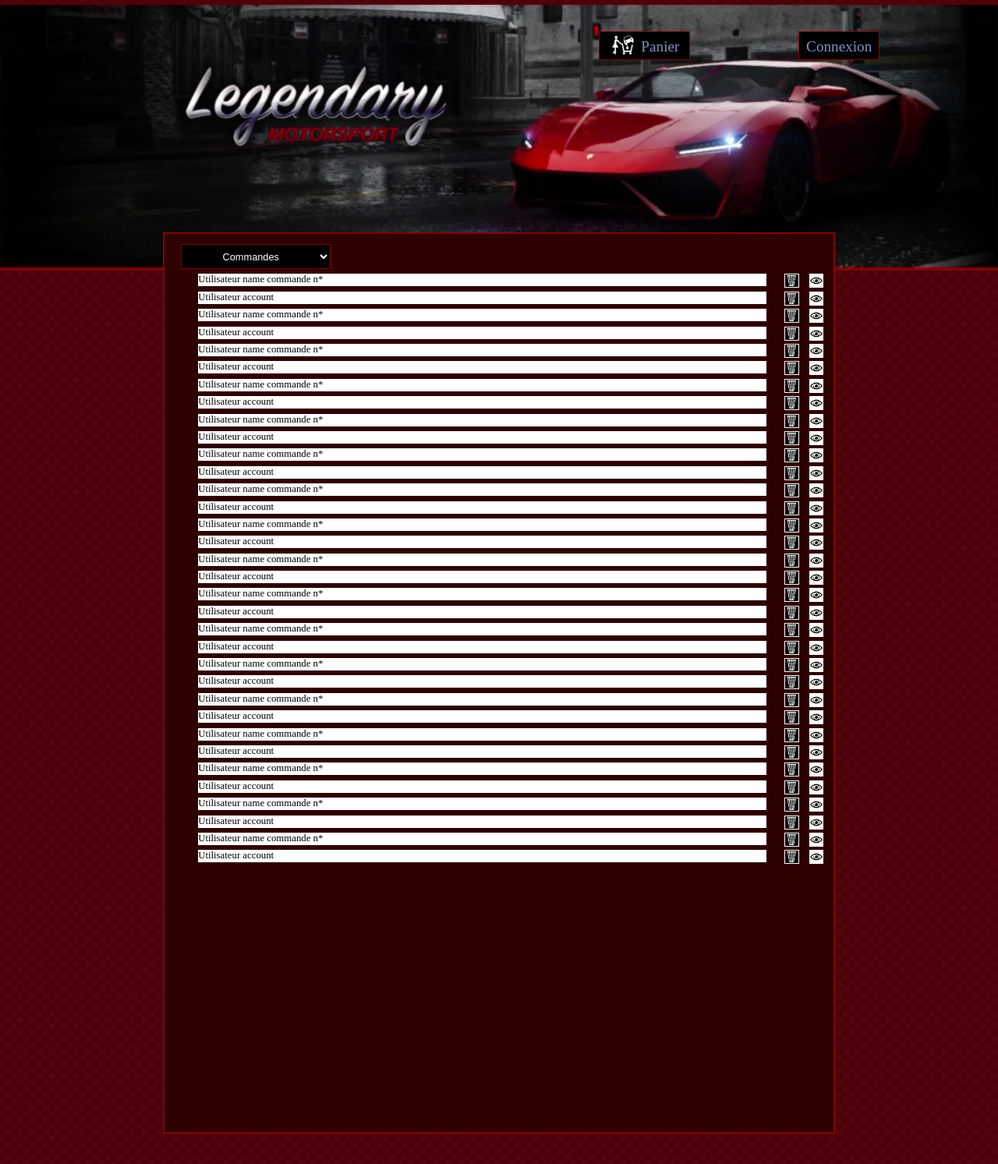
After one commit to michaelchevallier/phprush00, a PHP site: page /admin.php in a window 1280 px wide. The commit adds this page. Shown: the top 1493 px of the page at 78% size. Run offline with PHP 8.4, Linux system fonts and the light colour scheme.

Commit message:
admin en cours

```diff
--- /dev/null
+++ b/admin.php
@@ -0,0 +1,369 @@
+<?php
+session_start()
+?>
+<HTML>
+<HEAD>
+	<meta charset="utf-8" />
+	<TITLE>Legendary Motorsports</TITLE>
+	<link rel="stylesheet" type="text/css" href="sources/index.css" />
+
+</HEAD>
+<BODY>
+	<DIV id="banner">
+		<span>
+			<a href="index.php"><img id="banner_img" SRC = "sources/images/banner-img.png" alt="Legendary Motorsport">
+			</a>
+		</span>
+		<ul id="panier_menu">
+			<a href="panier.php">Panier
+				<img id="panier_black_menu" src="sources/images/panier_black.jpg">
+			</a>
+		</ul>
+		<ul id="body_menu">
+			<li id="connexion">Connexion
+				<ul id="scroll_menu">
+				<form action="create.php" method="POST">
+					<table id="table_scroll_menu"><tr><td>Identifiant: </td><td><input type="text" name="login" id="login"/></td></tr>
+						<tr><td>Mot de passe: </td><td><input type="password" name="passwd" id="pass"/></td>
+						<td><input id="connexion" type="submit" name="submit" value="OK" /></td></tr>
+					</table>
+				</form>
+					<li id="new_account_link"><a href="#">Cr&eacute;er un nouveau compte</a></li>
+				</ul>
+			</li>
+		</ul>
+	</DIV>
+	<DIV id="core" style="min-height:90vw">
+		<select name="select_task" id="admin_select_task">
+  			<option id="admin_commandes" value="commandes" selected>Commandes</option>
+  			<option id="admin_compte" value="compte">Comptes utilisateurs</option>
+  			<option id="admin_produits" value="produits">Gestion produits</option>
+		</select>
+		<div>
+			<DIV class="commandes">
+				Utilisateur name commande n*
+			</DIV>
+			<form action="admin_view.php" method="GET">
+				<img class="admin_view" src="sources/images/oeil.png">
+			</form>
+			<form action="admin_destroy.php" method="GET">
+				<img class="admin_destroy" src="sources/images/trash.jpg">
+			</form>
+
+			<DIV class="compte">
+				Utilisateur account
+			</DIV>
+			<form action="admin_view.php" method="GET">
+				<img class="admin_view" src="sources/images/oeil.png">
+			</form>
+			<form action="admin_destroy.php" method="GET">
+				<img class="admin_destroy" src="sources/images/trash.jpg">
+			</form>
+			<DIV class="commandes">
+				Utilisateur name commande n*
+			</DIV>
+			<form action="admin_view.php" method="GET">
+				<img class="admin_view" src="sources/images/oeil.png">
+			</form>
+			<form action="admin_destroy.php" method="GET">
+				<img class="admin_destroy" src="sources/images/trash.jpg">
+			</form>
+
+			<DIV class="compte">
+				Utilisateur account
+			</DIV>
+			<form action="admin_view.php" method="GET">
+				<img class="admin_view" src="sources/images/oeil.png">
+			</form>
+			<form action="admin_destroy.php" method="GET">
+				<img class="admin_destroy" src="sources/images/trash.jpg">
+			</form>
+			<DIV class="commandes">
+				Utilisateur name commande n*
+			</DIV>
+			<form action="admin_view.php" method="GET">
+				<img class="admin_view" src="sources/images/oeil.png">
+			</form>
+			<form action="admin_destroy.php" method="GET">
+				<img class="admin_destroy" src="sources/images/trash.jpg">
+			</form>
+
+			<DIV class="compte">
+				Utilisateur account
+			</DIV>
+			<form action="admin_view.php" method="GET">
+				<img class="admin_view" src="sources/images/oeil.png">
+			</form>
+			<form action="admin_destroy.php" method="GET">
+				<img class="admin_destroy" src="sources/images/trash.jpg">
+			</form>
+			<DIV class="commandes">
+				Utilisateur name commande n*
+			</DIV>
+			<form action="admin_view.php" method="GET">
+				<img class="admin_view" src="sources/images/oeil.png">
+			</form>
+			<form action="admin_destroy.php" method="GET">
+				<img class="admin_destroy" src="sources/images/trash.jpg">
+			</form>
+
+			<DIV class="compte">
+				Utilisateur account
+			</DIV>
+			<form action="admin_view.php" method="GET">
+				<img class="admin_view" src="sources/images/oeil.png">
+			</form>
+			<form action="admin_destroy.php" method="GET">
+				<img class="admin_destroy" src="sources/images/trash.jpg">
+			</form>
+			<DIV class="commandes">
+				Utilisateur name commande n*
+			</DIV>
+			<form action="admin_view.php" method="GET">
+				<img class="admin_view" src="sources/images/oeil.png">
+			</form>
+			<form action="admin_destroy.php" method="GET">
+				<img class="admin_destroy" src="sources/images/trash.jpg">
+			</form>
+
+			<DIV class="compte">
+				Utilisateur account
+			</DIV>
+			<form action="admin_view.php" method="GET">
+				<img class="admin_view" src="sources/images/oeil.png">
+			</form>
+			<form action="admin_destroy.php" method="GET">
+				<img class="admin_destroy" src="sources/images/trash.jpg">
+			</form>
+			<DIV class="commandes">
+				Utilisateur name commande n*
+			</DIV>
+			<form action="admin_view.php" method="GET">
+				<img class="admin_view" src="sources/images/oeil.png">
+			</form>
+			<form action="admin_destroy.php" method="GET">
+				<img class="admin_destroy" src="sources/images/trash.jpg">
+			</form>
+
+			<DIV class="compte">
+				Utilisateur account
+			</DIV>
+			<form action="admin_view.php" method="GET">
+				<img class="admin_view" src="sources/images/oeil.png">
+			</form>
+			<form action="admin_destroy.php" method="GET">
+				<img class="admin_destroy" src="sources/images/trash.jpg">
+			</form>
+			<DIV class="commandes">
+				Utilisateur name commande n*
+			</DIV>
+			<form action="admin_view.php" method="GET">
+				<img class="admin_view" src="sources/images/oeil.png">
+			</form>
+			<form action="admin_destroy.php" method="GET">
+				<img class="admin_destroy" src="sources/images/trash.jpg">
+			</form>
+
+			<DIV class="compte">
+				Utilisateur account
+			</DIV>
+			<form action="admin_view.php" method="GET">
+				<img class="admin_view" src="sources/images/oeil.png">
+			</form>
+			<form action="admin_destroy.php" method="GET">
+				<img class="admin_destroy" src="sources/images/trash.jpg">
+			</form>
+			<DIV class="commandes">
+				Utilisateur name commande n*
+			</DIV>
+			<form action="admin_view.php" method="GET">
+				<img class="admin_view" src="sources/images/oeil.png">
+			</form>
+			<form action="admin_destroy.php" method="GET">
+				<img class="admin_destroy" src="sources/images/trash.jpg">
+			</form>
+
+			<DIV class="compte">
+				Utilisateur account
+			</DIV>
+			<form action="admin_view.php" method="GET">
+				<img class="admin_view" src="sources/images/oeil.png">
+			</form>
+			<form action="admin_destroy.php" method="GET">
+				<img class="admin_destroy" src="sources/images/trash.jpg">
+			</form>
+			<DIV class="commandes">
+				Utilisateur name commande n*
+			</DIV>
+			<form action="admin_view.php" method="GET">
+				<img class="admin_view" src="sources/images/oeil.png">
+			</form>
+			<form action="admin_destroy.php" method="GET">
+				<img class="admin_destroy" src="sources/images/trash.jpg">
+			</form>
+
+			<DIV class="compte">
+				Utilisateur account
+			</DIV>
+			<form action="admin_view.php" method="GET">
+				<img class="admin_view" src="sources/images/oeil.png">
+			</form>
+			<form action="admin_destroy.php" method="GET">
+				<img class="admin_destroy" src="sources/images/trash.jpg">
+			</form>
+			<DIV class="commandes">
+				Utilisateur name commande n*
+			</DIV>
+			<form action="admin_view.php" method="GET">
+				<img class="admin_view" src="sources/images/oeil.png">
+			</form>
+			<form action="admin_destroy.php" method="GET">
+				<img class="admin_destroy" src="sources/images/trash.jpg">
+			</form>
+
+			<DIV class="compte">
+				Utilisateur account
+			</DIV>
+			<form action="admin_view.php" method="GET">
+				<img class="admin_view" src="sources/images/oeil.png">
+			</form>
+			<form action="admin_destroy.php" method="GET">
+				<img class="admin_destroy" src="sources/images/trash.jpg">
+			</form>
+			<DIV class="commandes">
+				Utilisateur name commande n*
+			</DIV>
+			<form action="admin_view.php" method="GET">
+				<img class="admin_view" src="sources/images/oeil.png">
+			</form>
+			<form action="admin_destroy.php" method="GET">
+				<img class="admin_destroy" src="sources/images/trash.jpg">
+			</form>
+
+			<DIV class="compte">
+				Utilisateur account
+			</DIV>
+			<form action="admin_view.php" method="GET">
+				<img class="admin_view" src="sources/images/oeil.png">
+			</form>
+			<form action="admin_destroy.php" method="GET">
+				<img class="admin_destroy" src="sources/images/trash.jpg">
+			</form>
+			<DIV class="commandes">
+				Utilisateur name commande n*
+			</DIV>
+			<form action="admin_view.php" method="GET">
+				<img class="admin_view" src="sources/images/oeil.png">
+			</form>
+			<form action="admin_destroy.php" method="GET">
+				<img class="admin_destroy" src="sources/images/trash.jpg">
+			</form>
+
+			<DIV class="compte">
+				Utilisateur account
+			</DIV>
+			<form action="admin_view.php" method="GET">
+				<img class="admin_view" src="sources/images/oeil.png">
+			</form>
+			<form action="admin_destroy.php" method="GET">
+				<img class="admin_destroy" src="sources/images/trash.jpg">
+			</form>
+			<DIV class="commandes">
+				Utilisateur name commande n*
+			</DIV>
+			<form action="admin_view.php" method="GET">
+				<img class="admin_view" src="sources/images/oeil.png">
+			</form>
+			<form action="admin_destroy.php" method="GET">
+				<img class="admin_destroy" src="sources/images/trash.jpg">
+			</form>
+
+			<DIV class="compte">
+				Utilisateur account
+			</DIV>
+			<form action="admin_view.php" method="GET">
+				<img class="admin_view" src="sources/images/oeil.png">
+			</form>
+			<form action="admin_destroy.php" method="GET">
+				<img class="admin_destroy" src="sources/images/trash.jpg">
+			</form>
+			<DIV class="commandes">
+				Utilisateur name commande n*
+			</DIV>
+			<form action="admin_view.php" method="GET">
+				<img class="admin_view" src="sources/images/oeil.png">
+			</form>
+			<form action="admin_destroy.php" method="GET">
+				<img class="admin_destroy" src="sources/images/trash.jpg">
+			</form>
+
+			<DIV class="compte">
+				Utilisateur account
+			</DIV>
+			<form action="admin_view.php" method="GET">
+				<img class="admin_view" src="sources/images/oeil.png">
+			</form>
+			<form action="admin_destroy.php" method="GET">
+				<img class="admin_destroy" src="sources/images/trash.jpg">
+			</form>
+			<DIV class="commandes">
+				Utilisateur name commande n*
+			</DIV>
+			<form action="admin_view.php" method="GET">
+				<img class="admin_view" src="sources/images/oeil.png">
+			</form>
+			<form action="admin_destroy.php" method="GET">
+				<img class="admin_destroy" src="sources/images/trash.jpg">
+			</form>
+
+			<DIV class="compte">
+				Utilisateur account
+			</DIV>
+			<form action="admin_view.php" method="GET">
+				<img class="admin_view" src="sources/images/oeil.png">
+			</form>
+			<form action="admin_destroy.php" method="GET">
+				<img class="admin_destroy" src="sources/images/trash.jpg">
+			</form>
+			<DIV class="commandes">
+				Utilisateur name commande n*
+			</DIV>
+			<form action="admin_view.php" method="GET">
+				<img class="admin_view" src="sources/images/oeil.png">
+			</form>
+			<form action="admin_destroy.php" method="GET">
+				<img class="admin_destroy" src="sources/images/trash.jpg">
+			</form>
+
+			<DIV class="compte">
+				Utilisateur account
+			</DIV>
+			<form action="admin_view.php" method="GET">
+				<img class="admin_view" src="sources/images/oeil.png">
+			</form>
+			<form action="admin_destroy.php" method="GET">
+				<img class="admin_destroy" src="sources/images/trash.jpg">
+			</form>
+			<DIV class="commandes">
+				Utilisateur name commande n*
+			</DIV>
+			<form action="admin_view.php" method="GET">
+				<img class="admin_view" src="sources/images/oeil.png">
+			</form>
+			<form action="admin_destroy.php" method="GET">
+				<img class="admin_destroy" src="sources/images/trash.jpg">
+			</form>
+
+			<DIV class="compte">
+				Utilisateur account
+			</DIV>
+			<form action="admin_view.php" method="GET">
+				<img class="admin_view" src="sources/images/oeil.png">
+			</form>
+			<form action="admin_destroy.php" method="GET">
+				<img class="admin_destroy" src="sources/images/trash.jpg">
+			</form>
+
+
+		</div>
+	</DIV>
--- a/sources/index.css
+++ b/sources/index.css
@@ -1,6 +1,7 @@
 body
 {
-	background:url("sources/images/background.png");
+	z-index: 5;
+	background:url("images/background.png");
 	background-color: #7F0606
 }
 @font-face
@@ -582,3 +583,61 @@ table
 	border:1px solid white;
 	line-height: 8vw
 }
+#admin_select_task
+{
+	display: inline-block;
+	border:1px solid #7F0606;
+	font-family:arial;
+	color:white;
+	font-size: 1vw;
+	background-color: black;
+	text-align: center;
+	height: 2.5vw;
+	width: 15vw;
+	margin-top:  1vw;
+	margin-left: 1.6vw;
+}
+.commandes
+{
+	font-size: 1vw;
+	margin-top: 0.5vw;
+	margin-left: 5%;
+	width: 85%;
+	height: 1.25vw;
+	background-color: white;
+}
+.commandes div
+{
+	display: inline-block;
+}
+.admin_destroy
+{
+	float:right;
+	margin-top: -1.25vw;
+	margin-right: 1vw;
+	width:auto;
+	height:1.25vw;
+	border:1px solid white;
+}
+.compte
+{
+	font-size: 1vw;
+	margin-top: 0.5vw;
+	margin-left: 5%;
+	width:85%;
+	height: 1.25vw;
+	background-color: white;
+}
+.compte div
+{
+	display: inline-block;
+}
+.admin_view
+{
+	float:right;
+	margin-top: -1.25vw;
+	margin-right: 1vw;
+	width:auto;
+	height:1.25vw;
+	border:1px solid white;
+}
```
Also changed, not shown: sources/images/oeil.png (added).
